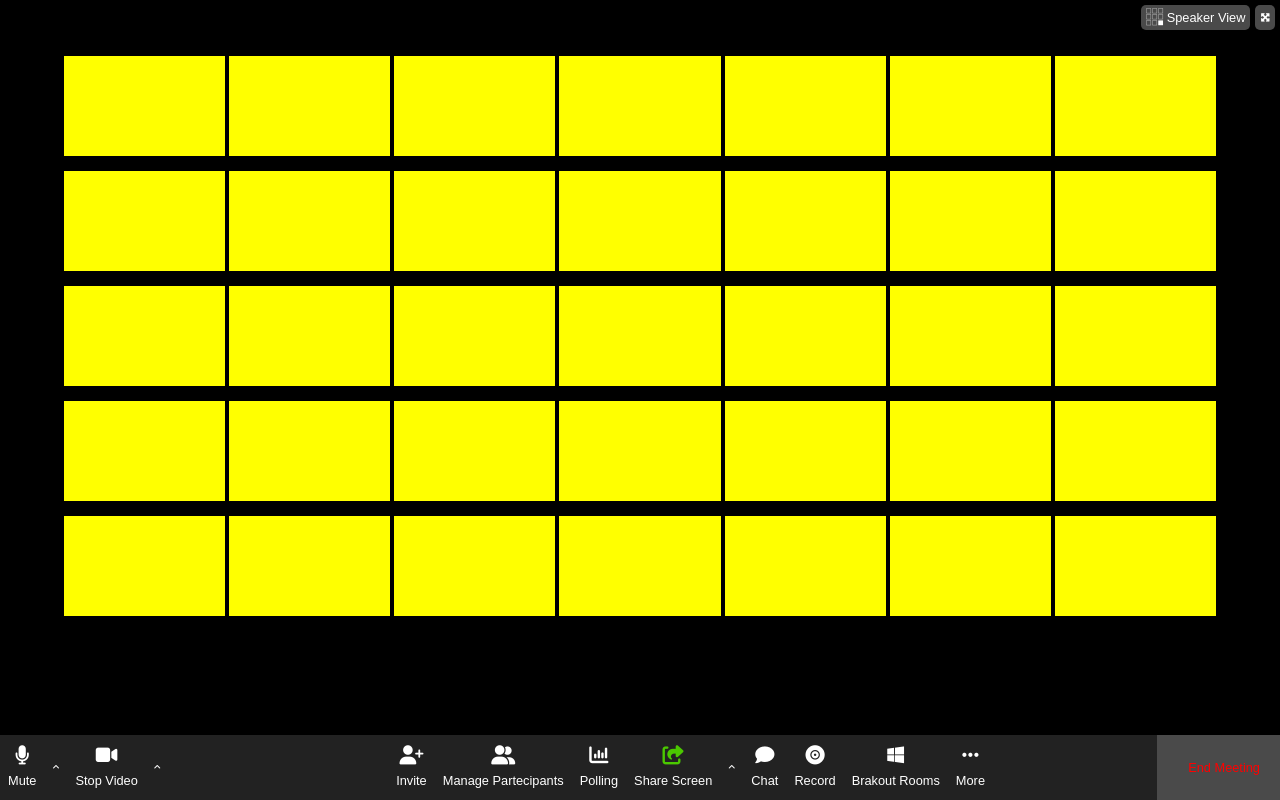
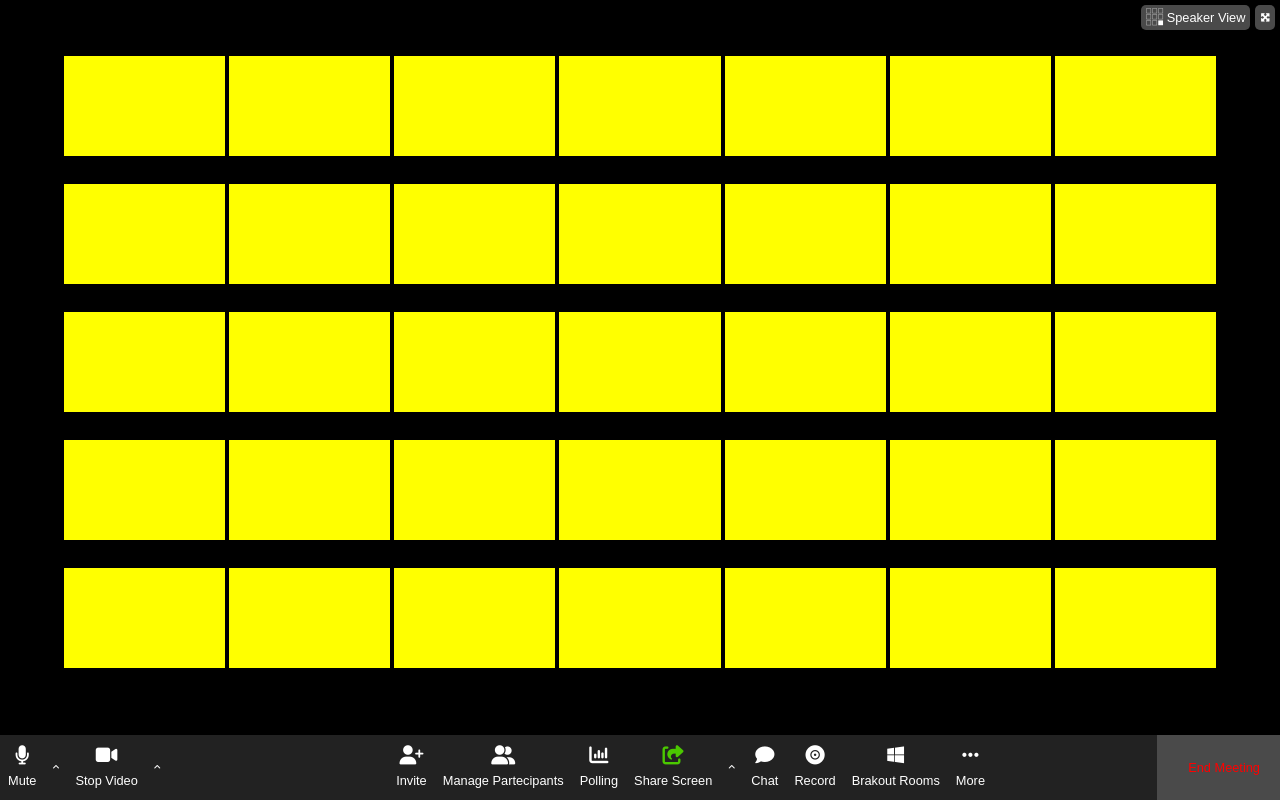
Before and after one commit to f-dib/html-css-zoom, a plain HTML site: page index.html in a window 1280 px wide. Drawn offline with Linux system fonts and the light colour scheme.

Commit message:
minor fix container height

```diff
--- a/css/style.css
+++ b/css/style.css
@@ -69,6 +69,7 @@ main{
     justify-content: space-between;
 
     width: 90%;
+    height: 100%;
 
     margin-right: auto;
     margin-left: auto;
@@ -77,7 +78,7 @@ main{
 .stream{
     height: 100px;
     width: calc(100% / 7 - 3px * 7/6);
-
+    min-width: 100px;
     margin-bottom: 15px;
 
     background-color: yellow;
```
